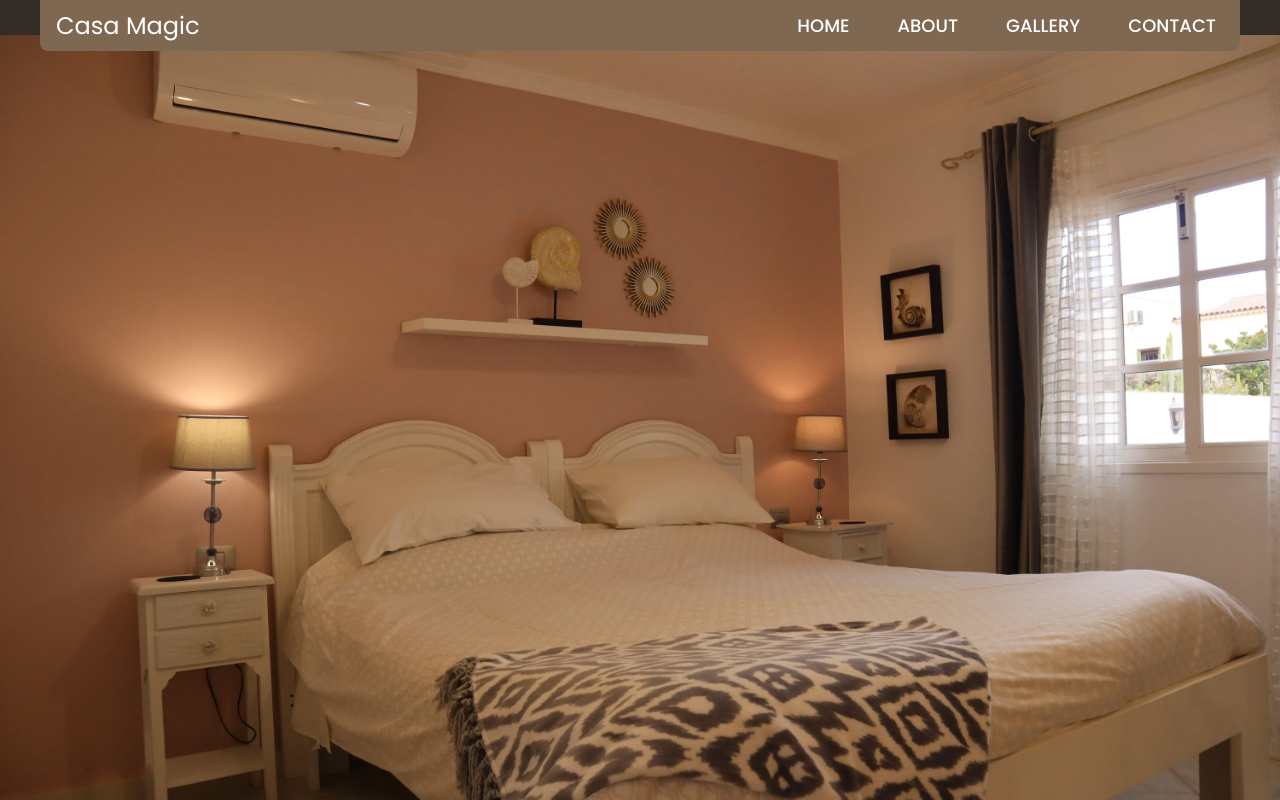
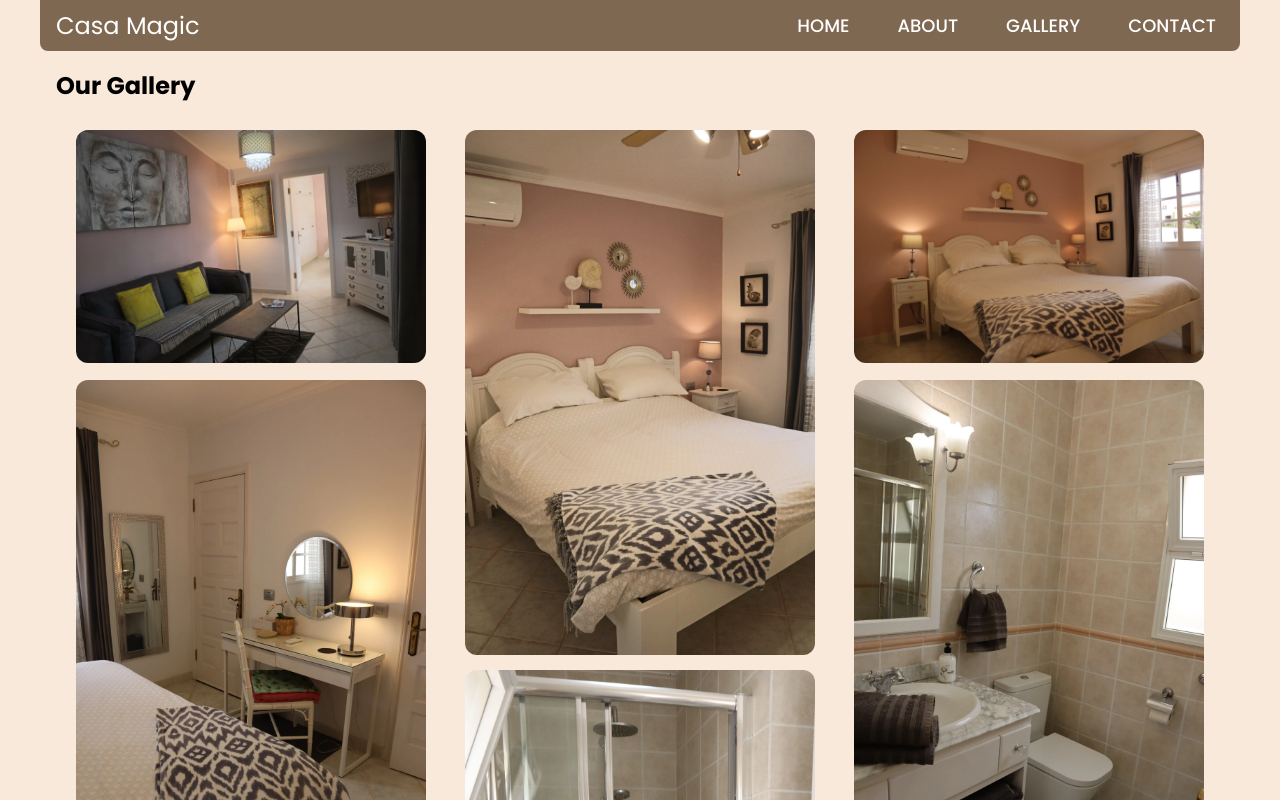
Before and after one commit to IrishMikey/casa-magic, a Next.js app: page /gallery in a window 1280 px wide. Shown: the top 800 px of the page. Built offline with nearby package versions, Linux system fonts and the light colour scheme.

Commit message:
Primary functionality

```diff
--- a/app/gallery/ImgContainer.jsx
+++ b/app/gallery/ImgContainer.jsx
@@ -1,9 +1,14 @@
+"use client";
 import Image from "next/image";
+import ImgView from "../imgView";
+import { useState } from "react";
 
 export default function ImgContainer({ photo }) {
   const widthHeightRatio = photo.height / photo.width;
   const galleryHeight = Math.ceil(350 * widthHeightRatio);
   const photoSpans = Math.ceil(galleryHeight / 10) + 1;
+
+  let [imgGallery, setImgGallery] = useState(false);
 
   return (
     <div
@@ -11,7 +16,10 @@ export default function ImgContainer({ photo }) {
       style={{ gridRow: `span ${photoSpans}` }}
     >
       <div className="grid place-content-center">
-        <div className="group overflow-hidden rounded-xl">
+        <div
+          className="group overflow-hidden rounded-xl"
+          onClick={() => setImgGallery(true)}
+        >
           <Image
             key={photo.path}
             src={photo.path}
@@ -20,6 +28,7 @@ export default function ImgContainer({ photo }) {
             width={photo.width}
             sizes="350px"
           />
+          {imgGallery ? <ImgView photo={photo} /> : <></>}
         </div>
       </div>
     </div>
--- a/app/gallery/page.jsx
+++ b/app/gallery/page.jsx
@@ -7,7 +7,6 @@ export default function Page() {
   return (
     <main className="mb-[6.25rem] flex min-h-screen flex-col ">
       <section className="mx-4 mt-[4.375rem] flex flex-col gap-4 ">
-        <ImgView />
         <div className="flex justify-between">
           <h2 className="text-2xl font-bold">Our Gallery</h2>
         </div>
--- a/app/imgView.jsx
+++ b/app/imgView.jsx
@@ -3,7 +3,7 @@
 import Image from "next/image";
 import { useState } from "react";
 
-export default function ImgView() {
+export default function ImgView({ photo }) {
   let [isOpen, setIsOpen] = useState(true);
 
   return (
@@ -12,15 +12,17 @@ export default function ImgView() {
         <div className="absolute left-0 top-0 z-10 flex min-h-[100vh] flex-col items-center justify-center bg-[#25201af0] ">
           <div
             className="h-[35px] w-[35px] cursor-pointer text-white hover:underline"
-            onClick={() => setIsOpen(!isOpen)}
+            onClick={() => setIsOpen(false)}
           >
             Close
           </div>
           <Image
-            src="/gallery/IMG_3.webp"
-            alt="Image of casa magic"
-            width={4000}
-            height={6000}
+            key={photo.path}
+            src={photo.path}
+            alt={`Image ${photo}`}
+            height={photo.height}
+            width={photo.width}
+            sizes="350px"
           />
         </div>
       ) : (
```
